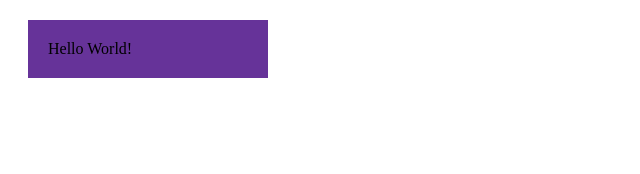
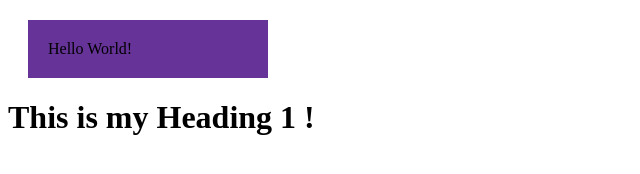
Before and after one commit to nitnitz/basic_git, a plain HTML site: page index.html in a window 1280 px wide. Shown: the whole page, without its empty margins (0-640 px from the left). Drawn offline with Linux system fonts and the light colour scheme.

Commit message:
added heading

```diff
--- a/index.html
+++ b/index.html
@@ -15,5 +15,6 @@
         <div>
             Hello World!
         </div>
+        <h1>This is my Heading 1 !</h1>
     </body>
 </html>
```
